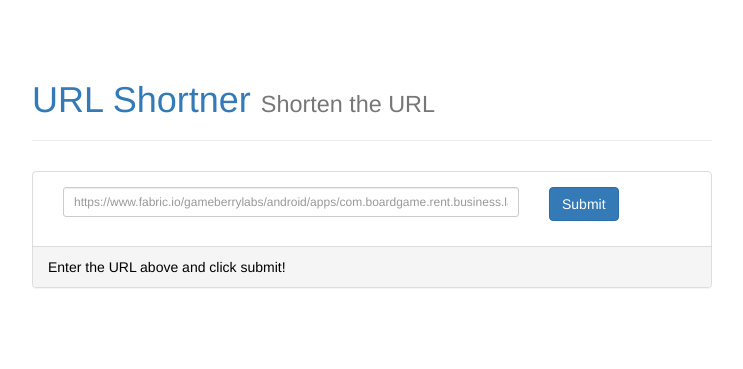
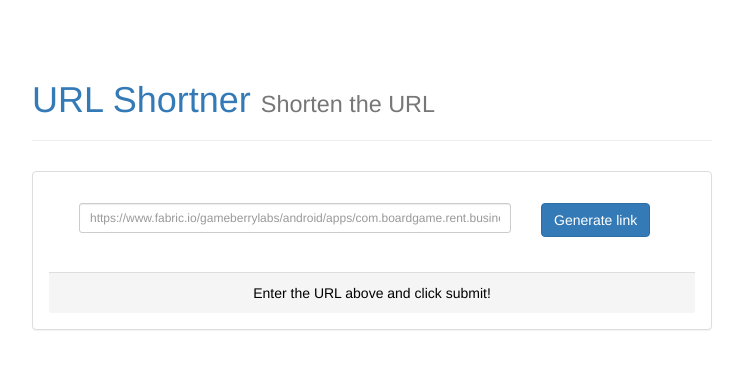
Before and after one commit to niteshghn/url-shortner, a Django app: page / in a window 1280 px wide. Shown: the top 369 px of the page, without its empty margins (268-1011 px from the left). Run offline with Django 3.2, Linux system fonts and the light colour scheme; some libraries are stand-ins or nearby versions.

Commit message:
css changes

```diff
--- a/urlshortner/static/custom.css
+++ b/urlshortner/static/custom.css
@@ -26,4 +26,15 @@ header {
 #url-result {
     color: #000000;
     display: block;
+    text-align: center;
 }
+a.ulink {
+    text-decoration:underline;
+    font-size: 16px;
+}
+.mt-10{
+    margin-top: 10px;
+}
+.p16{
+    padding: 16px;
+}
--- a/urlshortner/templates/base.html
+++ b/urlshortner/templates/base.html
@@ -26,7 +26,7 @@
 
     function returnSuccess(data, textStatus, jqXHR) {
         if (data.short_url) {
-            $('#url-result').html('<a target="_blank" href="'+data.short_url+'">'+data.short_url+'</a>');
+            $('#url-result').html('<a class="ulink" target="_blank" href="'+data.short_url+'">'+data.short_url+'</a>');
             $('#url').val("");
         } else {
             $('#url-result').text(data.error);
--- a/urlshortner/templates/index.html
+++ b/urlshortner/templates/index.html
@@ -4,7 +4,7 @@
 
 {% block content %}
 
-<div class="panel panel-default">
+<div class="panel panel-default p16">
  <div class="panel-body">
  <div class="col-sm-9">
  <input type="text" name="url" id="url" class="form-control input-sm" placeholder="https://www.fabric.io/gameberrylabs/android/apps/com.boardgame.rent.business.landlord/issues?time=la
@@ -12,9 +12,9 @@ st-seven-days&event_type=crash&subFilter=state&state=open&build%5B0%5D=top-build
  </div>
  <div class="col-sm-3">
  {% csrf_token %}
- <button id="submitButton" class="btn btn-primary">Submit</button></p>
+ <button id="submitButton" class="btn btn-primary">Generate link</button></p>
  </div>
  </div>
- <div class="panel-footer" id="shortlink"><span id="url-result">Enter the URL above and click submit!</span></div>
+ <div class="panel-footer mt-10" id="shortlink"><span id="url-result">Enter the URL above and click submit!</span></div>
 </div>
 {% endblock %}
```
